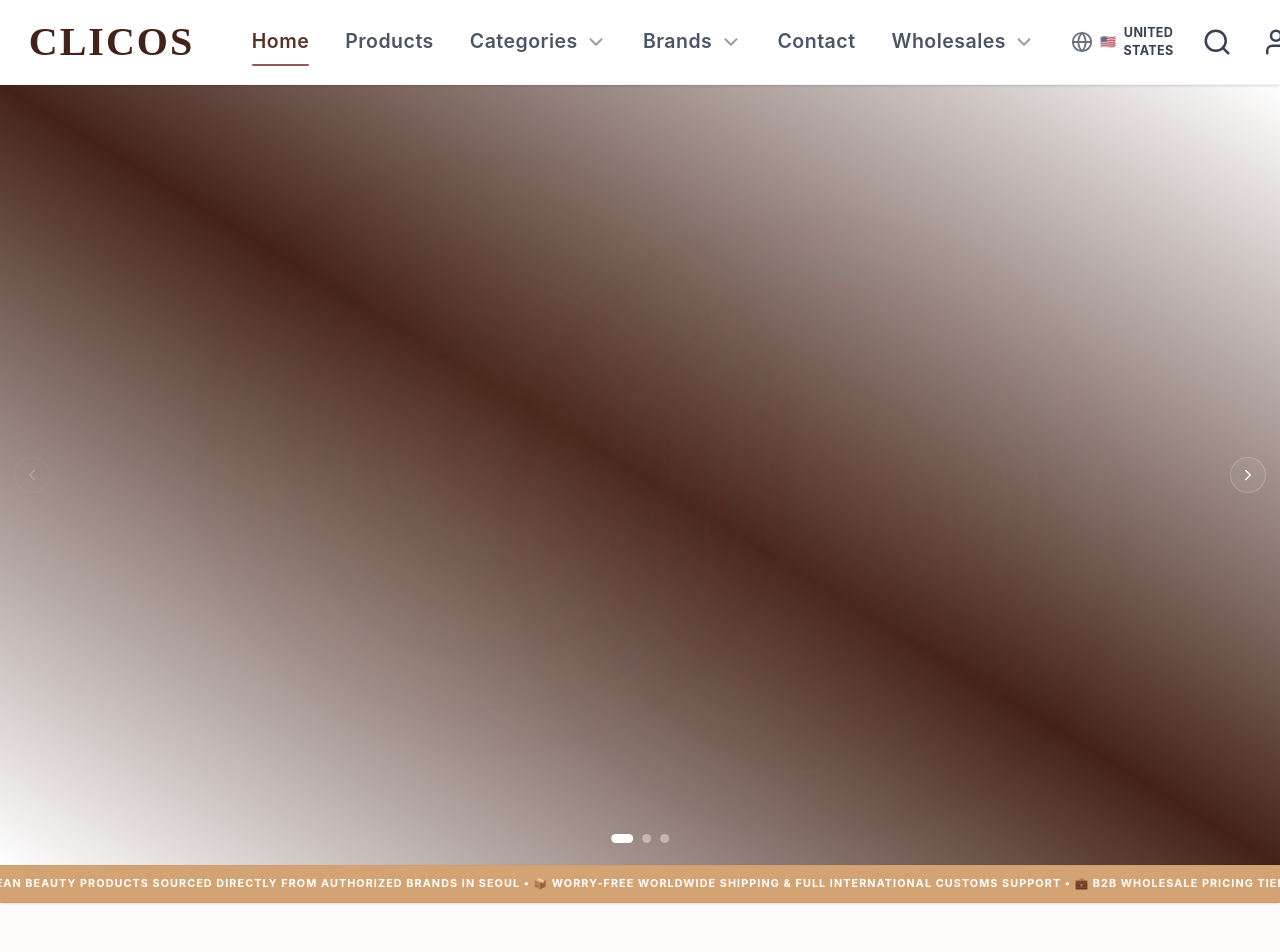
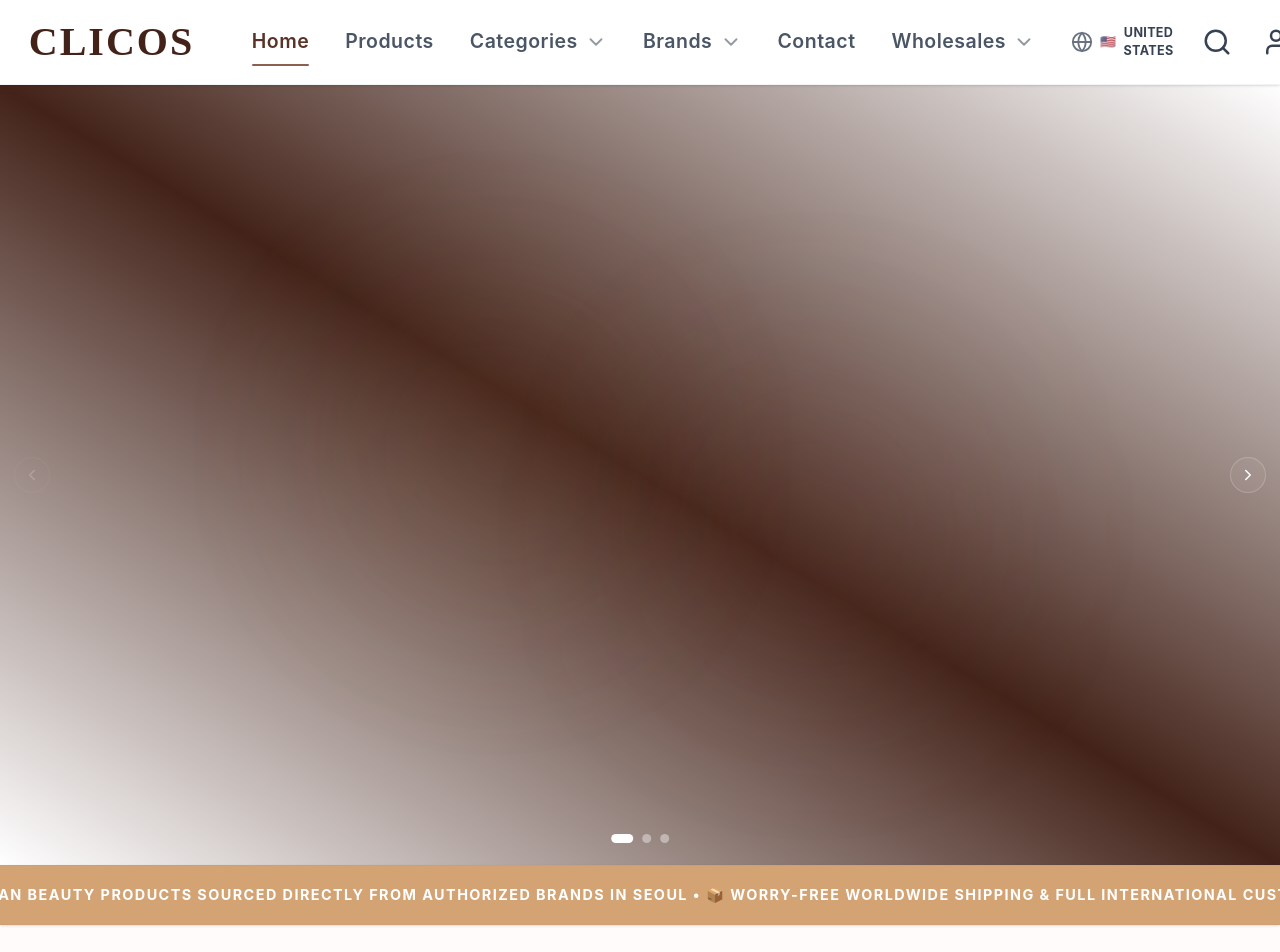
Before and after one commit to bangjune54-design/clicos-ecommerce, a React (Vite) app: page / in a window 1280 px wide. Shown: the top 952 px of the page. Built offline with nearby package versions, Linux system fonts and the light colour scheme.

Commit message:
Increase Marquee Ticker height and text size

```diff
--- a/src/components/clicos/Ticker.tsx
+++ b/src/components/clicos/Ticker.tsx
@@ -11,16 +11,16 @@ export function Ticker({ tickers }: TickerProps) {
   const jointText = tickers.join("   •   ") + "   •   ";
 
   return (
-    <div className="w-full bg-accent text-white py-3 overflow-hidden relative shadow-sm border-y border-accent-hover/20 z-20 select-none">
+    <div className="w-full bg-accent text-white py-4.5 sm:py-5 overflow-hidden relative shadow-sm border-y border-accent-hover/20 z-20 select-none">
       <div className="flex whitespace-nowrap w-full">
         {/* Replicated marquee boxes to produce absolute seamless loops */}
         <div className="animate-marquee flex shrink-0 items-center gap-12 pl-6 pr-6">
-          <span className="text-[10px] sm:text-xs font-bold uppercase tracking-widest font-sans">
+          <span className="text-xs sm:text-sm lg:text-base font-bold uppercase tracking-widest font-sans">
             {jointText}
           </span>
         </div>
         <div className="animate-marquee flex shrink-0 items-center gap-12 pl-6 pr-6" aria-hidden="true">
-          <span className="text-[10px] sm:text-xs font-bold uppercase tracking-widest font-sans">
+          <span className="text-xs sm:text-sm lg:text-base font-bold uppercase tracking-widest font-sans">
             {jointText}
           </span>
         </div>
```
